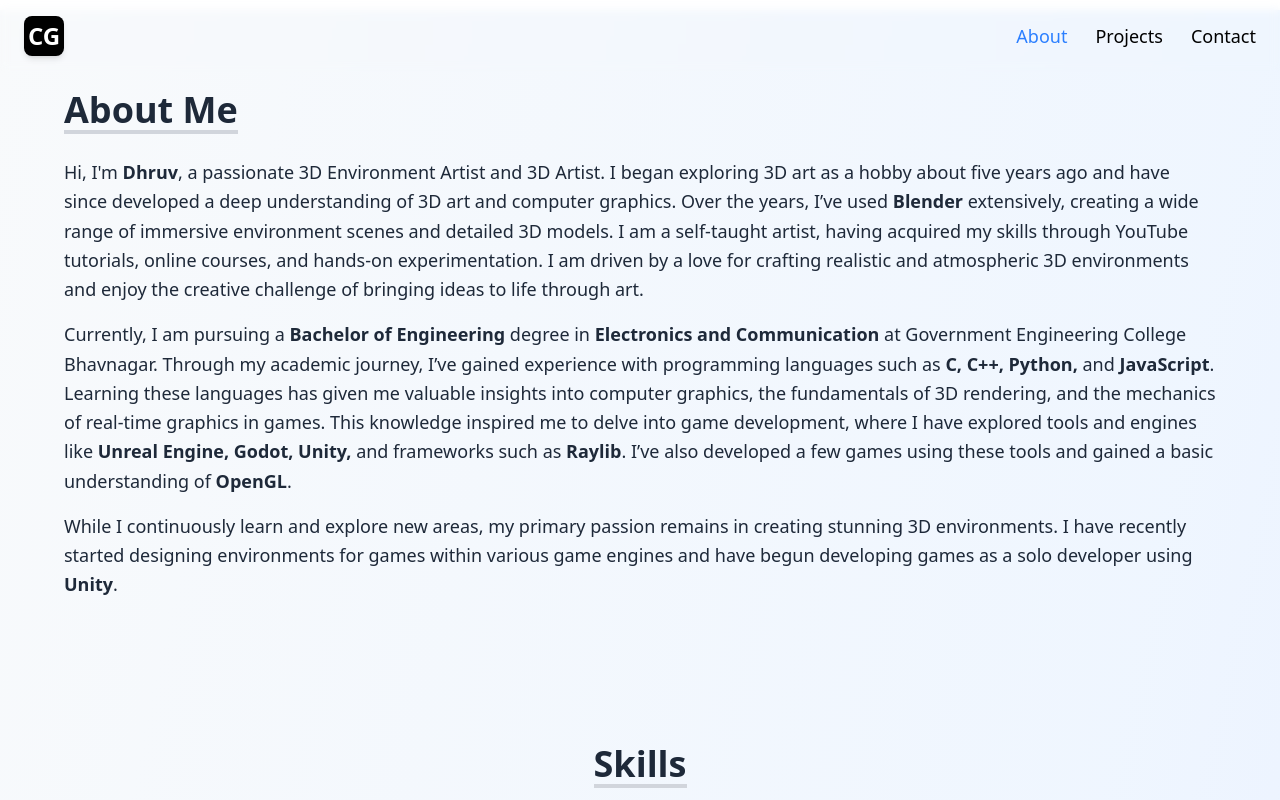
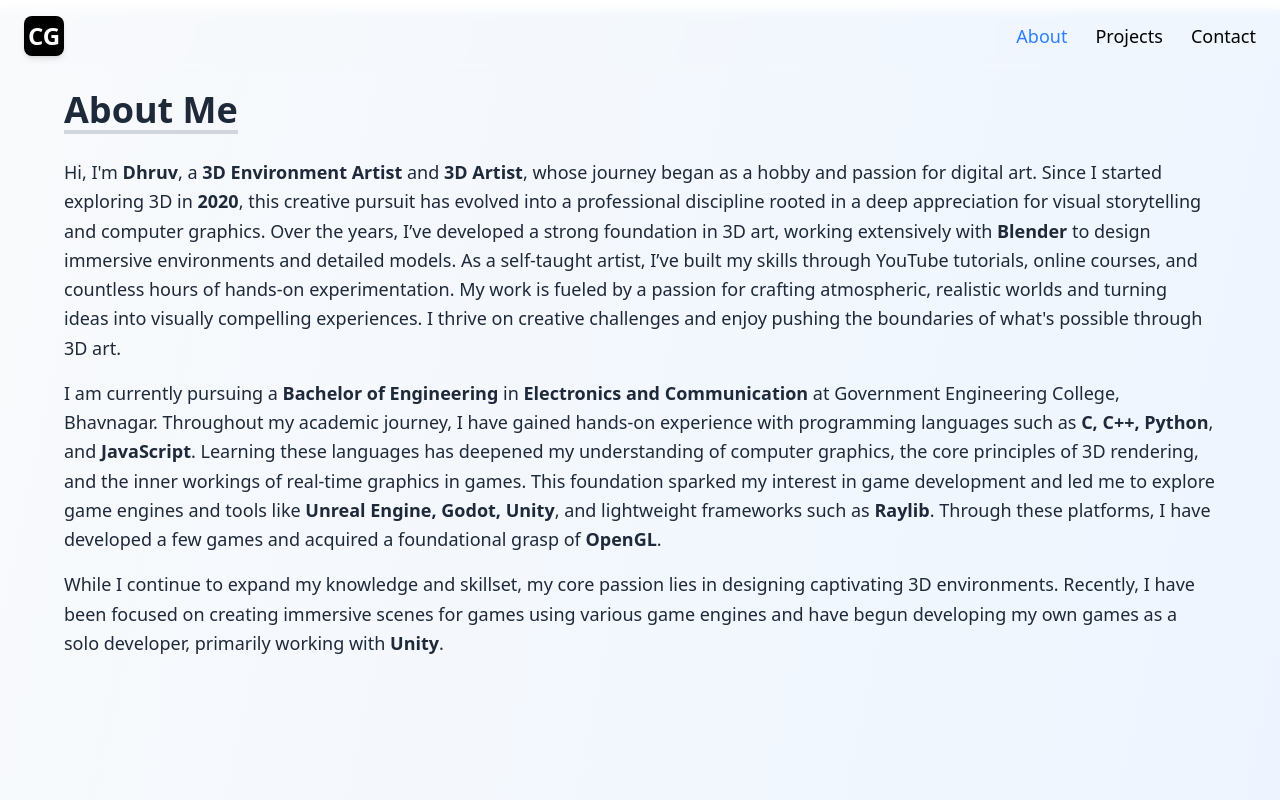
Before and after one commit to Dhruv00421/Portfolio, a React (Vite) app: page /about in a window 1280 px wide. Shown: the top 800 px of the page. Built offline with nearby package versions, Linux system fonts and the light colour scheme.

Commit message:
Change the about page sentences

```diff
--- a/src/pages/About.jsx
+++ b/src/pages/About.jsx
@@ -249,14 +249,19 @@ const About = () => {
             About Me
           </h2>
           <p className="text-lg leading-relaxed">
-            Hi, I'm <span className="font-semibold">Dhruv</span>, a passionate 3D Environment Artist and 3D Artist. I began exploring 3D art as a hobby about five years ago and have since developed a deep understanding of 3D art and computer graphics. Over the years, I’ve used <span className="font-semibold">Blender</span> extensively, creating a wide range of immersive environment scenes and detailed 3D models. I am a self-taught artist, having acquired my skills through YouTube tutorials, online courses, and hands-on experimentation. I am driven by a love for crafting realistic and atmospheric 3D environments and enjoy the creative challenge of bringing ideas to life through art.
+            Hi, I'm <span className="font-semibold">Dhruv</span>, a <span className="font-semibold">3D Environment Artist</span> and <span className="font-semibold">3D Artist</span>, whose journey began as a hobby and passion for digital art. Since I started exploring 3D in <span className="font-semibold">2020</span>, this creative pursuit has evolved into a professional discipline rooted in a deep appreciation for visual storytelling and computer graphics.
+
+            Over the years, I’ve developed a strong foundation in 3D art, working extensively with <span className="font-semibold">Blender</span> to design immersive environments and detailed models. As a self-taught artist, I’ve built my skills through YouTube tutorials, online courses, and countless hours of hands-on experimentation.
+
+            My work is fueled by a passion for crafting atmospheric, realistic worlds and turning ideas into visually compelling experiences. I thrive on creative challenges and enjoy pushing the boundaries of what's possible through 3D art.
           </p>
           <p className="text-lg leading-relaxed mt-4">
-            Currently, I am pursuing a <span className="font-semibold">Bachelor of Engineering</span> degree in <span className="font-semibold">Electronics and Communication</span> at Government Engineering College Bhavnagar. Through my academic journey, I’ve gained experience with programming languages such as <span className="font-semibold">C, C++, Python,</span> and <span className="font-semibold">JavaScript</span>. Learning these languages has given me valuable insights into computer graphics, the fundamentals of 3D rendering, and the mechanics of real-time graphics in games. This knowledge inspired me to delve into game development, where I have explored tools and engines like <span className="font-semibold">Unreal Engine, Godot, Unity,</span> and frameworks such as <span className="font-semibold">Raylib</span>. I’ve also developed a few games using these tools and gained a basic understanding of <span className="font-semibold">OpenGL</span>.
+            I am currently pursuing a <span className="font-semibold">Bachelor of Engineering</span> in <span className="font-semibold">Electronics and Communication</span> at Government Engineering College, Bhavnagar. Throughout my academic journey, I have gained hands-on experience with programming languages such as <span className="font-semibold">C, C++, Python</span>, and <span className="font-semibold">JavaScript</span>. Learning these languages has deepened my understanding of computer graphics, the core principles of 3D rendering, and the inner workings of real-time graphics in games. This foundation sparked my interest in game development and led me to explore game engines and tools like <span className="font-semibold">Unreal Engine, Godot, Unity</span>, and lightweight frameworks such as <span className="font-semibold">Raylib</span>. Through these platforms, I have developed a few games and acquired a foundational grasp of <span className="font-semibold">OpenGL</span>.
           </p>
           <p className="text-lg leading-relaxed mt-4">
-            While I continuously learn and explore new areas, my primary passion remains in creating stunning 3D environments. I have recently started designing environments for games within various game engines and have begun developing games as a solo developer using <span className="font-semibold">Unity</span>.
+            While I continue to expand my knowledge and skillset, my core passion lies in designing captivating 3D environments. Recently, I have been focused on creating immersive scenes for games using various game engines and have begun developing my own games as a solo developer, primarily working with <span className="font-semibold">Unity</span>.
           </p>
+
         </div>
 
 
```
